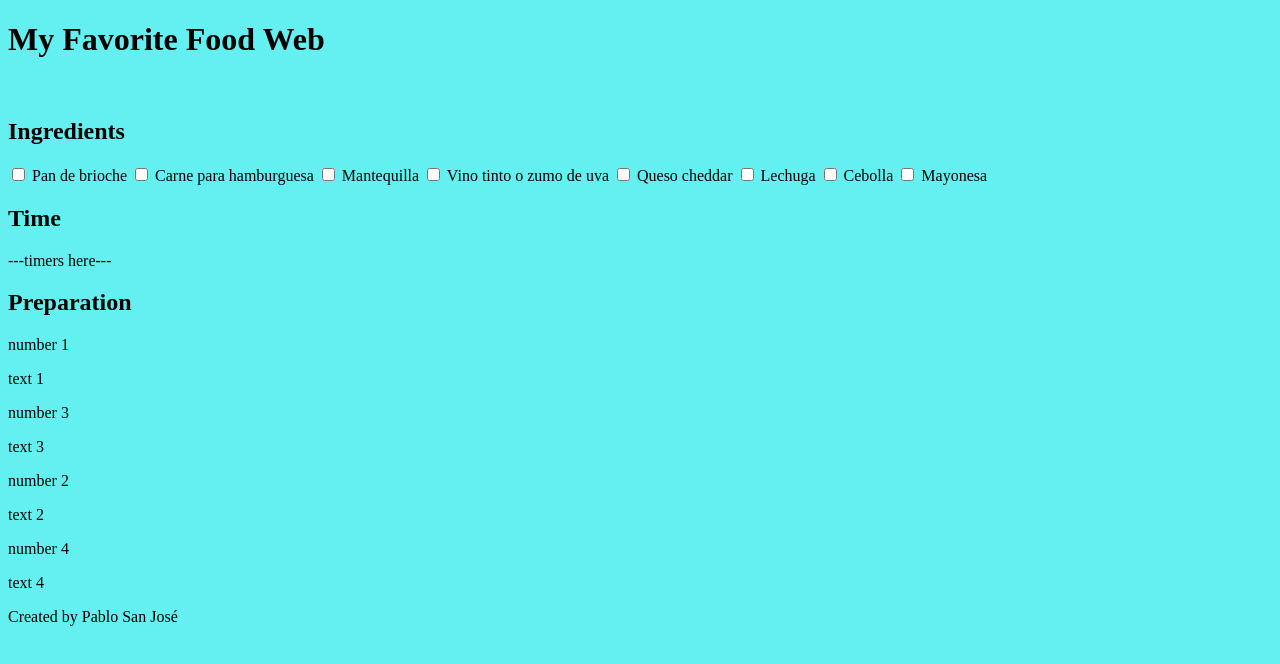
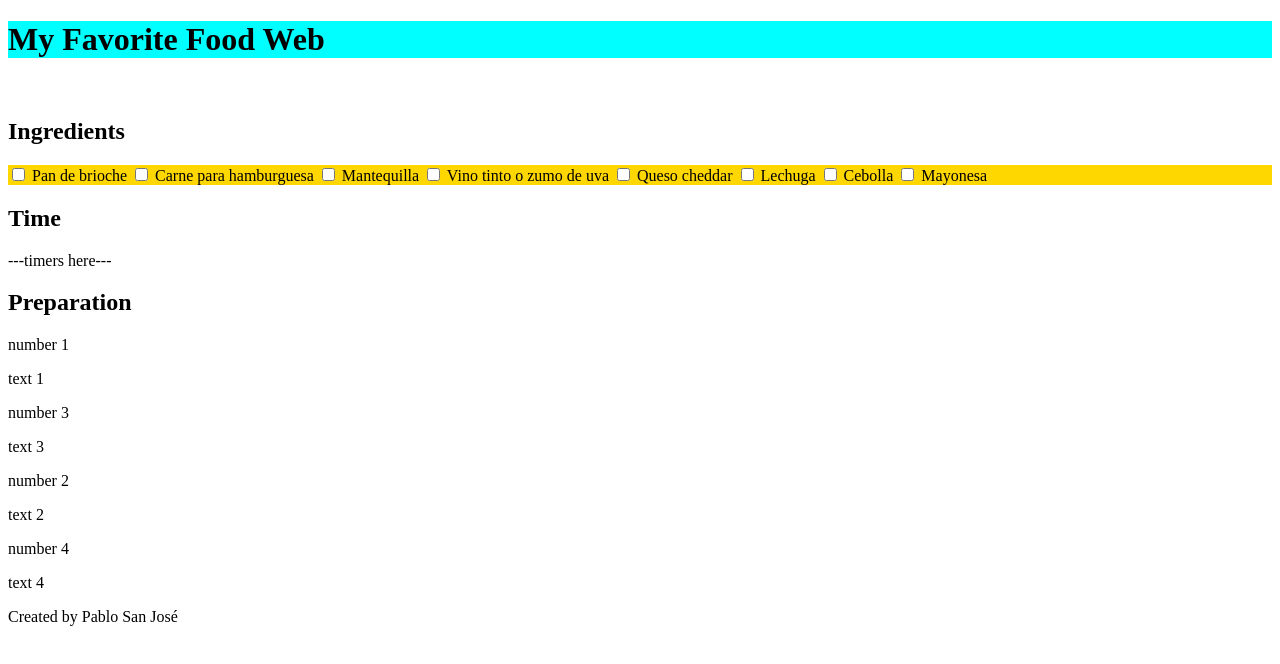
Before and after one commit to pablosja/MyFavoriteFoodWeb, a website: page index.html in a window 1280 px wide. Drawn offline with nearby package versions, Linux system fonts and the light colour scheme; files that its build step writes are made by us from their sources.

Commit message:
style attempt 2

```diff
--- a/index.html
+++ b/index.html
@@ -2,9 +2,8 @@
 <html lang="en">
     <meta charset="UTF-8">
     <meta name="viewport" content="width=device-width, initial-scale=1.0">
-    <link rel="stylesheet" type="text/css" href="styles.css"/>
+    <link rel="stylesheet" href="./public/css/styles.css"/>
     <title>Document</title>
-
 <body>
     <main>
         <head>
--- a/src/scss/styles.scss
+++ b/src/scss/styles.scss
@@ -1,10 +1,7 @@
-body {
-    background-color: rgb(100,240,240);
+h1 {
+    background-color: rgb(0, 255, 255);
 }
 
-head {
-    height: 30px;
-    width: auto;
-    background-color: green;
-    color: blue;
+form {
+    background-color: gold;
 }
```
Also changed, not shown: public/css/styles.css, 1 other file.
